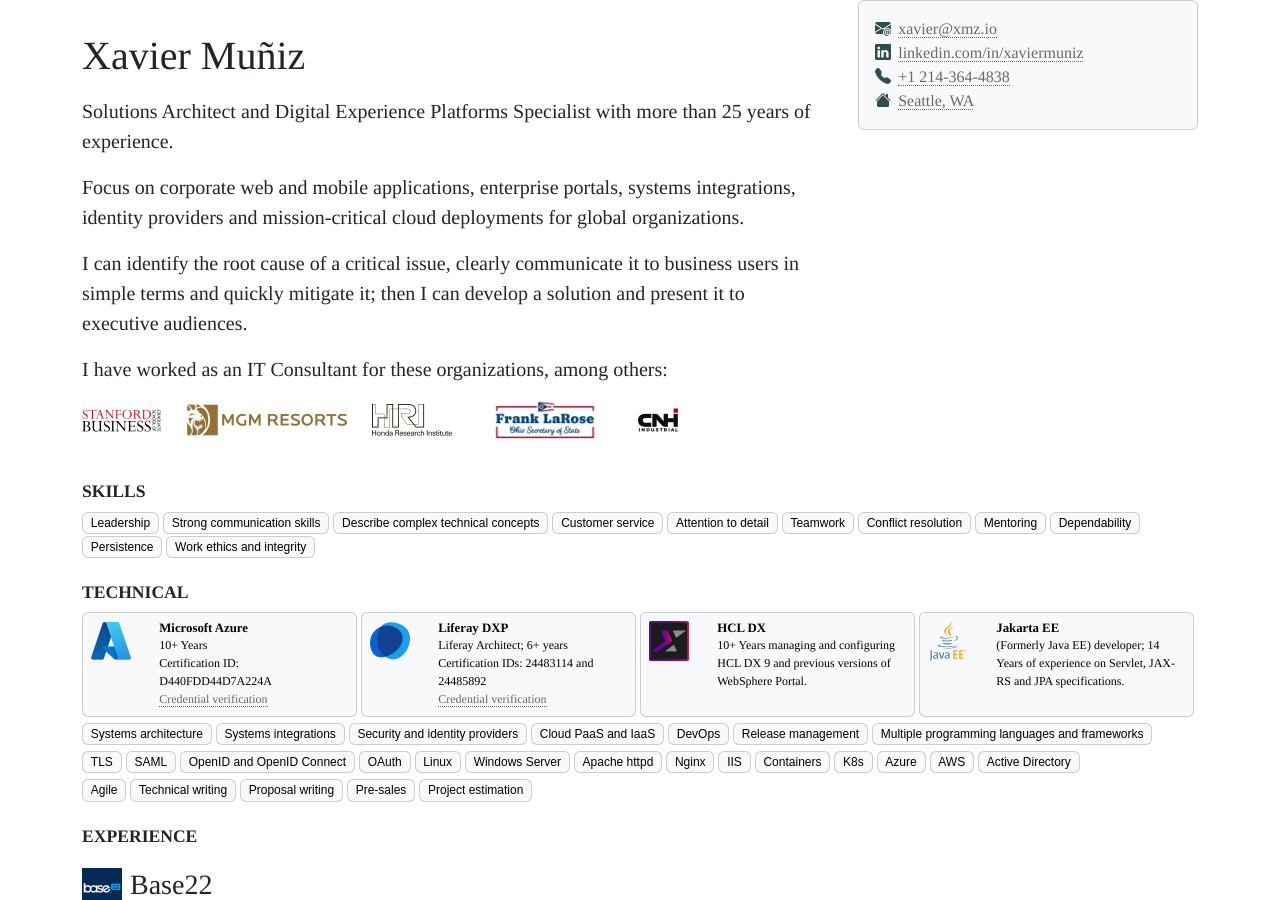
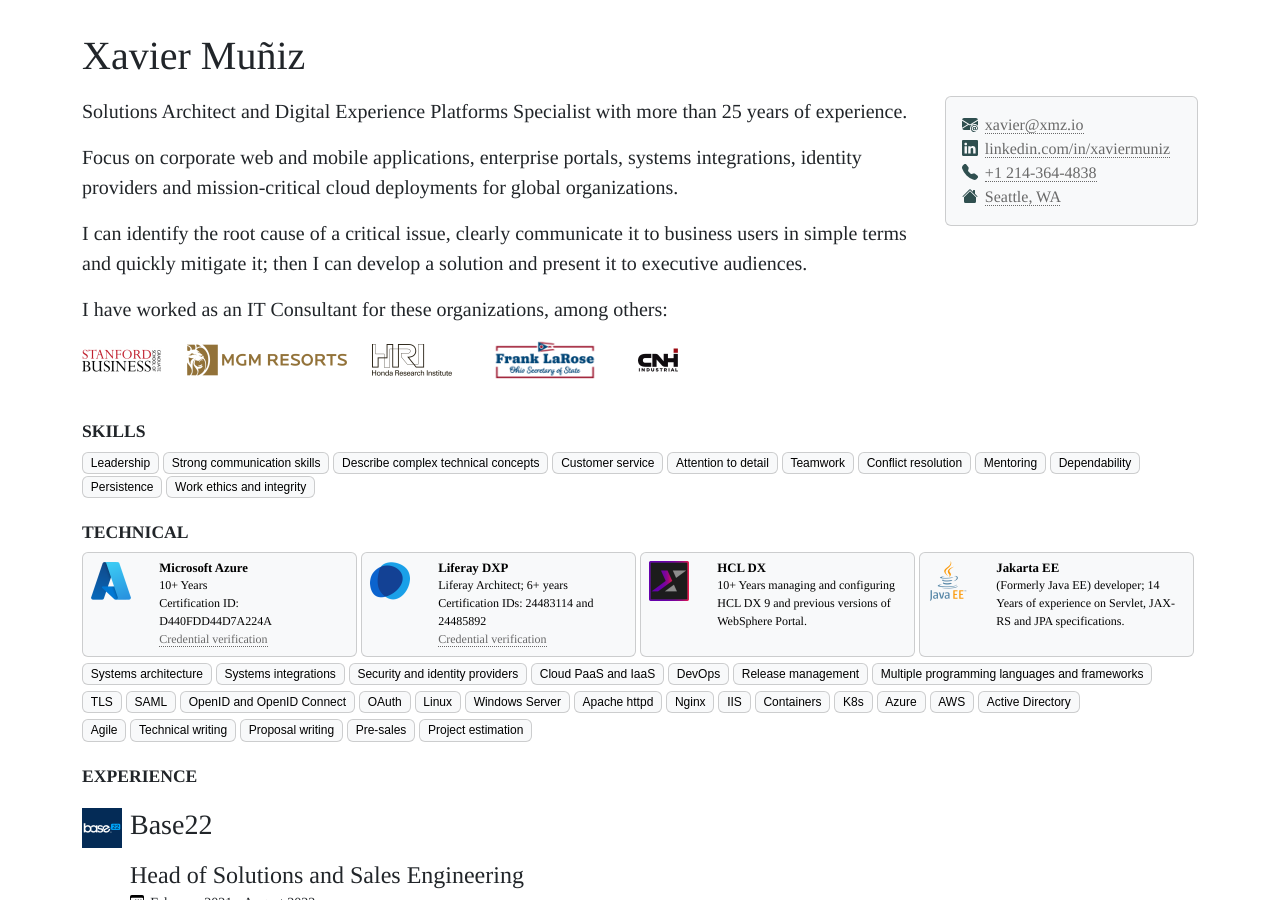
Before and after one commit to xmzio/resume, a Jekyll site: the page built from index.md, in a window 1280 px wide and 900 px high. Built offline with Jekyll 4.4.1, drawn with Linux system fonts in a browser that asks for light colours.

Commit message:
Makes contact box float

```diff
--- a/_includes/header_aside.html
+++ b/_includes/header_aside.html
@@ -1,5 +1,5 @@
 
-<div class="header_aside card text-bg-light" style="min-width: 190pt;">
+<div class="header_aside card text-bg-light float-end" style="min-width: 190pt;">
   <div class="card-body">
     {%- include contact_methods.html -%}
   </div>
--- a/_layouts/base.html
+++ b/_layouts/base.html
@@ -9,16 +9,15 @@
     <div class="container">
 
       <div class="row">
-        <div class="col-8">
+        <div class="col-12">
           {% include header.html %}
+
+          {%- include header_aside.html -%}
 
           <div class="lead">
             {{ page.hero | markdownify }}
           </div>
 
-        </div>
-        <div class="col-md-4">
-          {%- include header_aside.html -%}
         </div>
       </div>
 
```
